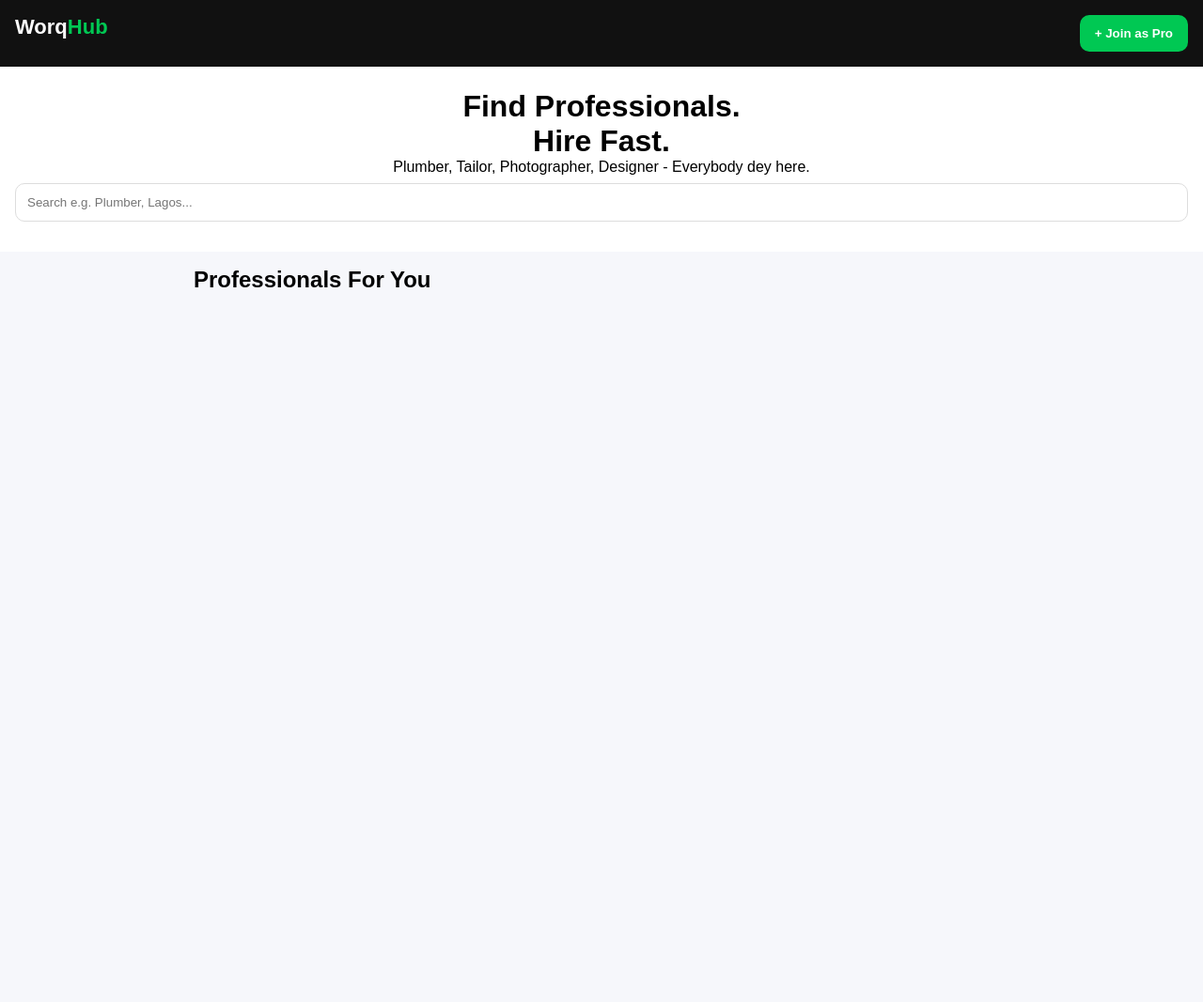
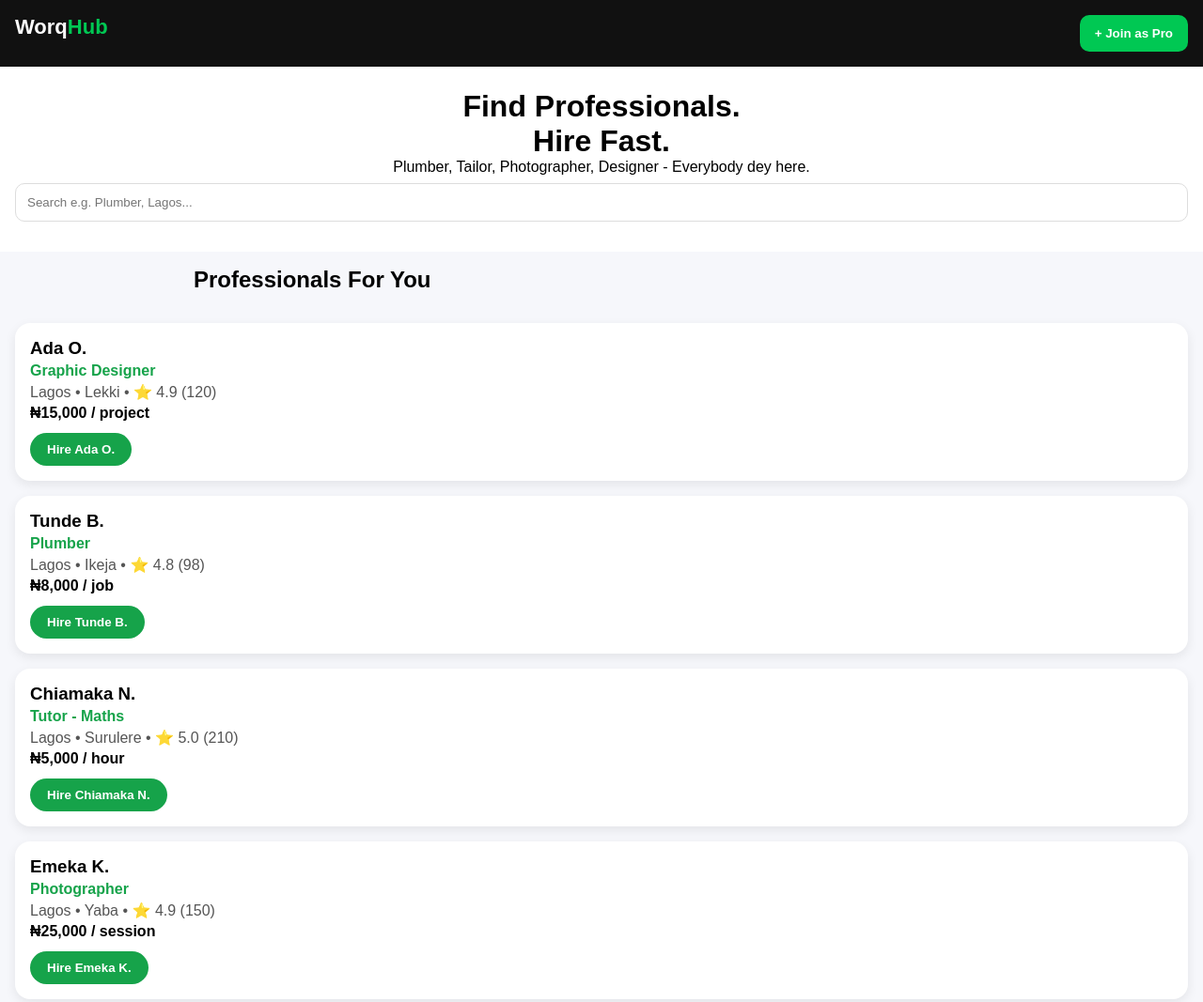
Before and after one commit to bolajiolagoke75-dev/WorqHub, a plain HTML site: page index.html in a window 1280 px wide. Shown: the top 1067 px of the page at 94% size. Before the commit the page ends 800 px from the top, so only its background shows below. Drawn offline with Linux system fonts and the light colour scheme.

Commit message:
Update index.html

```diff
--- a/index.html
+++ b/index.html
@@ -3,3 +3,45 @@
 <div class="hero"><h1>Find Professionals.<br>Hire Fast.</h1><p>Plumber, Tailor, Photographer, Designer - Everybody dey here.</p><input id="search" oninput="render()" placeholder="Search e.g. Plumber, Lagos..."></div>
 <div class="wrap"><div id="joinCard" class="card hidden"><h2>Join as Professional</h2><input id="name" placeholder="Your Full Name"><input id="skill" placeholder="Wetin you sabi do? e.g. Plumber"><input id="location" placeholder="Where you dey? e.g. Lagos"><input id="phone" placeholder="WhatsApp e.g. 2348012345678"><textarea id="about" placeholder="Small talk about your work"></textarea><button class="btn" onclick="join()">Join WorqHub</button></div>
 <h2>Professionals For You</h2><div id="list"></div></div>
+<script>
+const pros = [
+{name:"Ada O.", job:"Graphic Designer", loc:"Lagos • Lekki", price:"₦15,000 / project", rating:"4.9 (120)", skill:"Design"},
+{name:"Tunde B.", job:"Plumber", loc:"Lagos • Ikeja", price:"₦8,000 / job", rating:"4.8 (98)", skill:"Plumbing"},
+{name:"Chiamaka N.", job:"Tutor - Maths", loc:"Lagos • Surulere", price:"₦5,000 / hour", rating:"5.0 (210)", skill:"Tutoring"},
+{name:"Emeka K.", job:"Photographer", loc:"Lagos • Yaba", price:"₦25,000 / session", rating:"4.9 (150)", skill:"Photography"},
+{name:"Fatima A.", job:"Fashion Tailor", loc:"Lagos • Ikorodu", price:"₦12,000 / outfit", rating:"4.8 (87)", skill:"Tailoring"},
+{name:"David O.", job:"Electrician", loc:"Lagos • Ajah", price:"₦7,500 / job", rating:"4.7 (65)", skill:"Electrical"}
+];
+const box = document.getElementById('proList') || document.querySelector('main') || document.body;
+function show(list){
+  let html = '<div style="display:grid;gap:16px;padding:16px;">';
+  list.forEach(p=>{
+    html += '<div style="background:white;border-radius:16px;padding:16px;box-shadow:0 4px 12px rgba(0,0,0,0.08);">'
+    + '<h3 style="margin:0;">'+p.name+'</h3>'
+    + '<p style="margin:4px 0;color:#16a34a;font-weight:bold;">'+p.job+'</p>'
+    + '<p style="margin:4px 0;color:#555;">'+p.loc+' • ⭐ '+p.rating+'</p>'
+    + '<p style="margin:4px 0;font-weight:bold;">'+p.price+'</p>'
+    + '<button onclick="alert(\'You wan hire '+p.name+' - '+p.job+'? Chat on WhatsApp soon!\')" style="background:#16a34a;color:white;border:none;padding:10px 18px;border-radius:999px;font-weight:bold;margin-top:8px;">Hire '+p.name+'</button>'
+    + '</div>';
+  });
+  html += '</div>';
+  let old = document.getElementById('proList');
+  if(old){ old.innerHTML = html; } else {
+    let d = document.createElement('div'); d.id='proList'; d.innerHTML=html;
+    document.body.appendChild(d);
+  }
+}
+show(pros);
+const search = document.querySelector('input');
+if(search){
+  search.addEventListener('input', ()=>{
+    let q = search.value.toLowerCase();
+    let f = pros.filter(p=> (p.job+p.loc+p.name+p.skill).toLowerCase().includes(q));
+    show(f);
+  });
+}
+const joinBtn = document.querySelector('button');
+if(joinBtn){ joinBtn.addEventListener('click', ()=>{ alert('Welcome Pro! Fill your profile to join WorqHub'); }); }
+</script>
+</body>
+</html>
```
